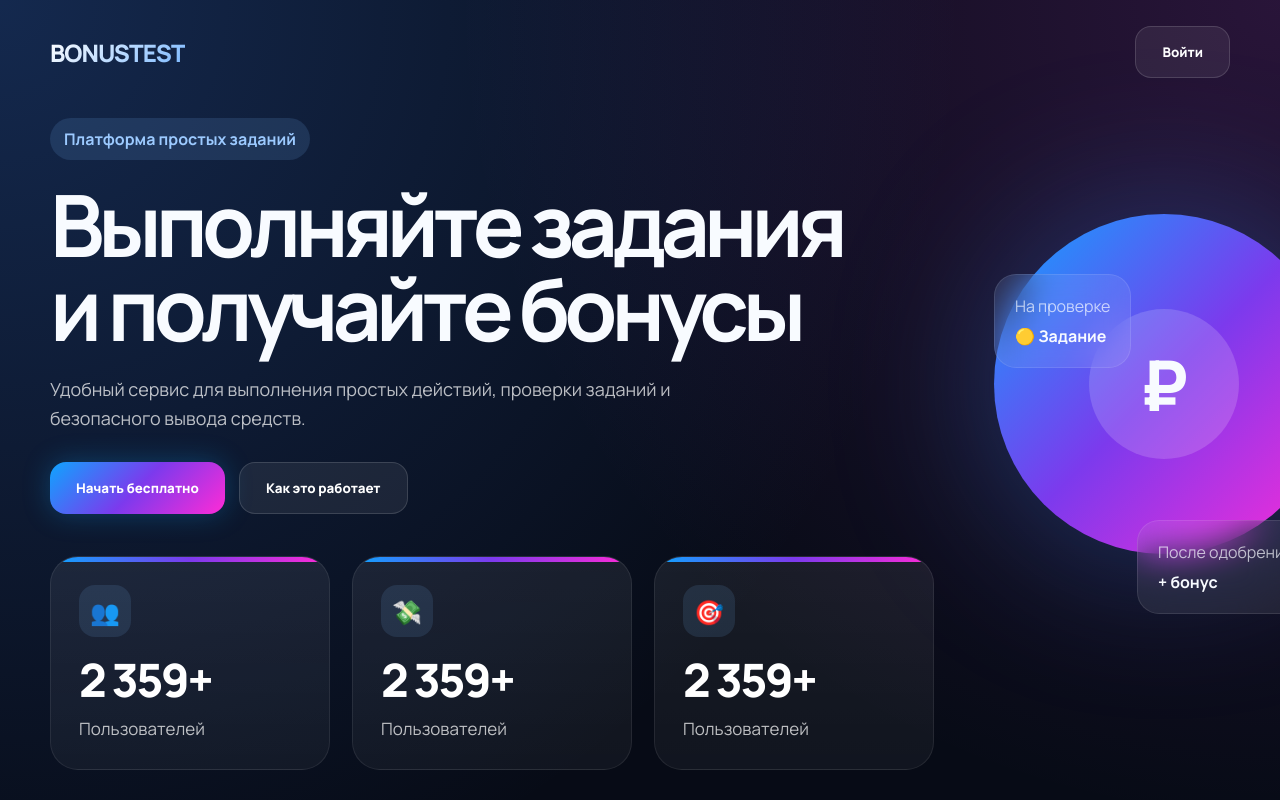
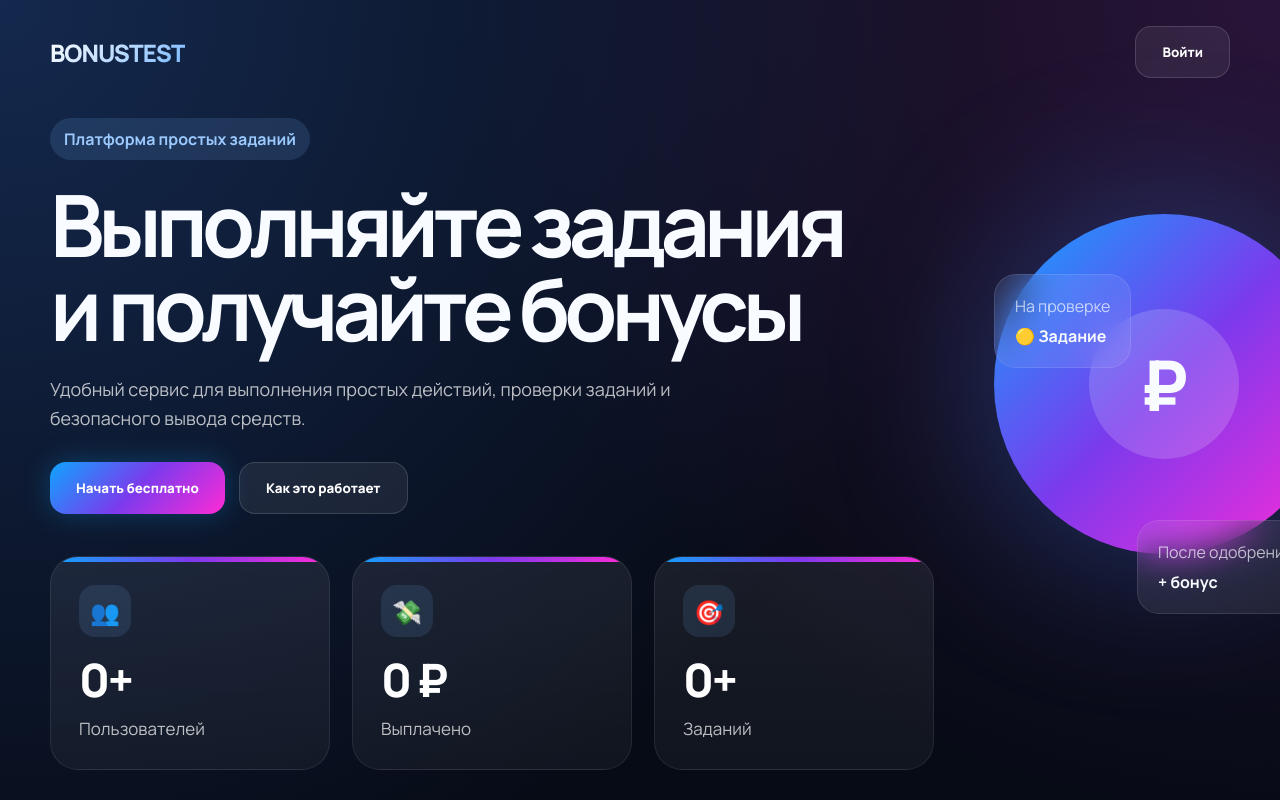
Before and after one commit to artemmilovanov38-creator/bonustest-site, a React (Vite) app: page / in a window 1280 px wide. Shown: the top 800 px of the page. Built offline with nearby package versions, Linux system fonts and the light colour scheme; no server answers; the database is empty.

Commit message:
Fix admin settings

```diff
--- a/src/pages/Home.jsx
+++ b/src/pages/Home.jsx
@@ -46,39 +46,36 @@ export default function Home({ siteSettings, siteStats, setShowAuth }) {
 
         <div className="stats v2Stats">
   <div className="stat">
+    <div className="statIcon">👥</div>
 
-<div className="statIcon">
-👥
-</div>
-
-<b>2 359+</b>
+    <b>
+      {siteSettings.display_users ||
+        `${siteStats.users || 0}+`}
+    </b>
 
     <span>Пользователей</span>
-
   </div>
 
   <div className="stat">
+    <div className="statIcon">💸</div>
 
-<div className="statIcon">
-💸
-</div>
+    <b>
+      {siteSettings.display_paid ||
+        `${Number(siteStats.paid || 0).toLocaleString("ru-RU")} ₽`}
+    </b>
 
-<b>2 359+</b>
-
-<span>Пользователей</span>
-
+    <span>Выплачено</span>
   </div>
 
   <div className="stat">
+    <div className="statIcon">🎯</div>
 
-<div className="statIcon">
-🎯
-</div>
+    <b>
+      {siteSettings.display_tasks ||
+        `${siteStats.tasks || 0}+`}
+    </b>
 
-<b>2 359+</b>
-
-<span>Пользователей</span>
-
+    <span>Заданий</span>
   </div>
 </div>
         </div>
--- a/src/services/api.js
+++ b/src/services/api.js
@@ -62,8 +62,15 @@ export async function getSiteSettings() {
 export async function updateSiteSettingApi(key, value) {
   return supabase
     .from("site_settings")
-    .update({ value })
-    .eq("key", key);
+    .upsert(
+      {
+        key,
+        value,
+      },
+      {
+        onConflict: "key",
+      }
+    );
 }
 
 export async function checkAdmin(email) {
```
Lines whose indentation alone changed are shown as unchanged.
